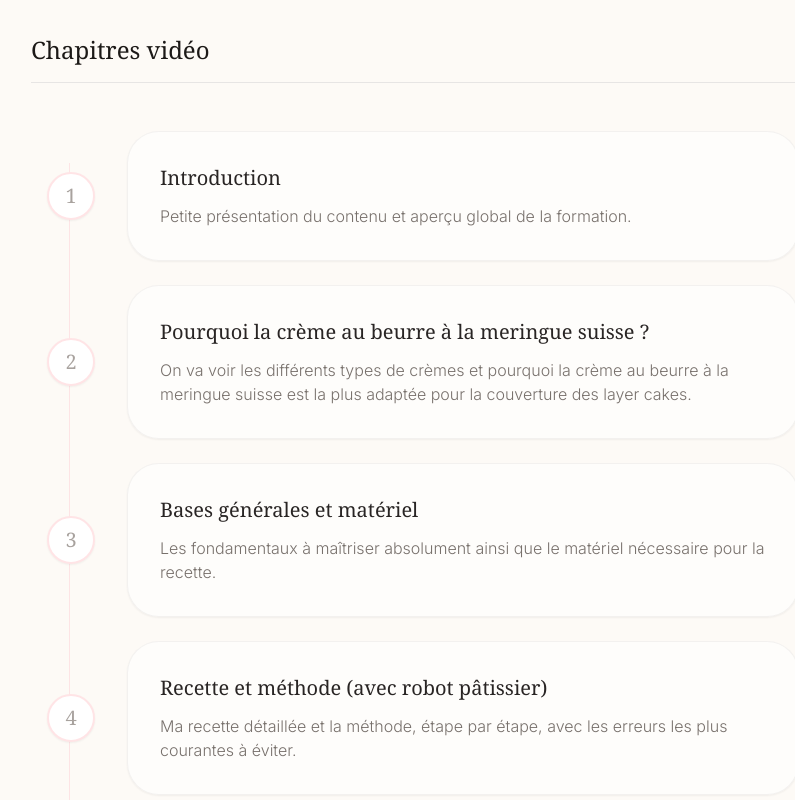
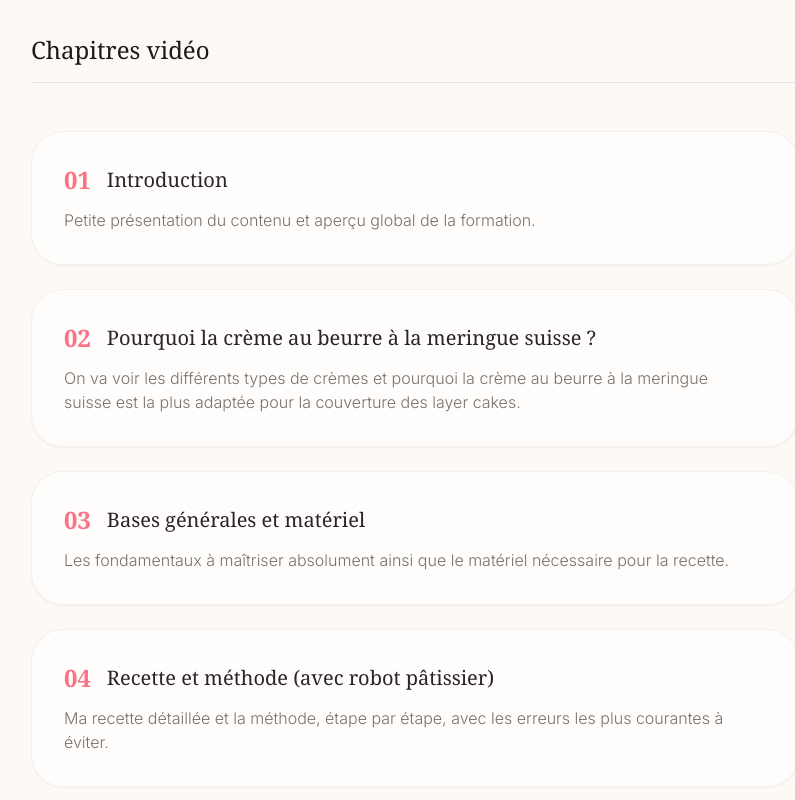
Before and after one commit to Mounibalioua18/FAIRY-BAKES-2.0, a React (Vite) app: page /taob in a window 1280 px wide. Shown: the part 1780-2580 px from the top of the page, without its empty margins (225-1020 px from the left). Built offline with nearby package versions, Linux system fonts and the light colour scheme; no server answers; the database is empty; a web font is replaced by a local one.

Commit message:
feat: Refactor TAOB video chapter layout
Removes the unnecessary vertical connecting line from the video chapter display. This simplifies the UI and improves maintainability without affecting functionality.

```diff
--- a/pages/TAOB.tsx
+++ b/pages/TAOB.tsx
@@ -417,9 +417,6 @@ export const TAOB: React.FC = () => {
                   <h3 className="text-xl md:text-2xl font-serif text-stone-900 mb-8 md:mb-12 border-b border-stone-200 pb-4 text-center md:text-left">Chapitres vidéo</h3>
 
                   <div className="relative space-y-4 md:space-y-6">
-                    {/* Vertical connecting line */}
-                    <div className="hidden md:block absolute left-[2.4rem] top-8 bottom-8 w-px bg-rose-200/50"></div>
-
                     {[
                       { title: "Introduction", desc: "Petite présentation du contenu et aperçu global de la formation." },
                       { title: "Pourquoi la crème au beurre à la meringue suisse ?", desc: "On va voir les différents types de crèmes et pourquoi la crème au beurre à la meringue suisse est la plus adaptée pour la couverture des layer cakes." },
@@ -429,18 +426,13 @@ export const TAOB: React.FC = () => {
                       { title: "Conservation de la crème au beurre", desc: "Règles de conservation, congélation et décongélation pour préserver une texture parfaite." },
                       { title: "Troubleshooting (résolution des problèmes)", desc: "Causes + solutions aux problèmes les plus fréquents avec la crème au beurre." }
                     ].map((item, index) => (
-                      <div key={index} className="relative md:pl-24 group transition-all duration-300 hover:-translate-y-1">
-                        {/* Floating Indicator (hidden on mobile, using inline on mobile) */}
-                        <div className="hidden md:flex absolute left-4 top-1/2 -translate-y-1/2 w-12 h-12 rounded-full bg-white border-2 border-rose-100 items-center justify-center shadow-sm group-hover:border-rose-300 group-hover:shadow-md transition-all duration-300 z-10">
-                          <span className="font-serif text-xl text-stone-400 group-hover:text-rose-500 transition-colors">{index + 1}</span>
-                        </div>
-
+                      <div key={index} className="relative group transition-all duration-300 hover:-translate-y-1">
                         {/* Content Card */}
                         <div className="bg-white/60 backdrop-blur-sm border border-stone-200/50 p-6 md:p-8 rounded-[2rem] shadow-sm group-hover:shadow-[0_8px_30px_-4px_rgba(0,0,0,0.06)] group-hover:border-rose-100 transition-all duration-500 relative overflow-hidden">
                           <div className="absolute top-0 left-0 w-1.5 h-full bg-rose-200 origin-bottom scale-y-0 group-hover:scale-y-100 transition-transform duration-500 ease-out"></div>
                           <div className="flex flex-col">
-                            <div className="flex items-center gap-3 mb-2 md:mb-3">
-                              <span className="md:hidden font-serif text-lg text-rose-400 font-semibold">{String(index + 1).padStart(2, '0')}</span>
+                            <div className="flex items-center gap-3 lg:gap-4 mb-2 md:mb-3">
+                              <span className="font-serif text-lg md:text-2xl text-rose-400 font-semibold">{String(index + 1).padStart(2, '0')}</span>
                               <h4 className="text-lg md:text-xl font-serif text-stone-800 leading-snug">{item.title}</h4>
                             </div>
                             <p className="text-sm md:text-base font-light text-stone-500 leading-relaxed max-w-2xl">{item.desc}</p>
```
